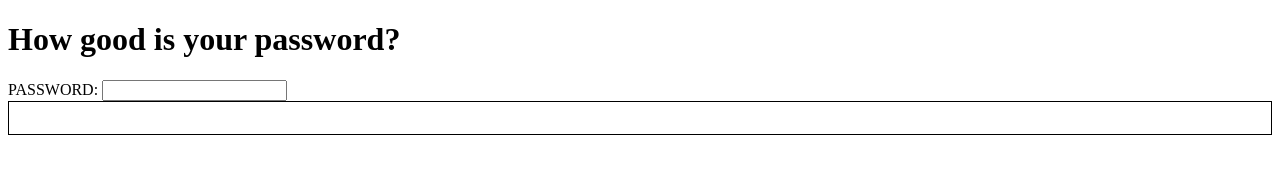
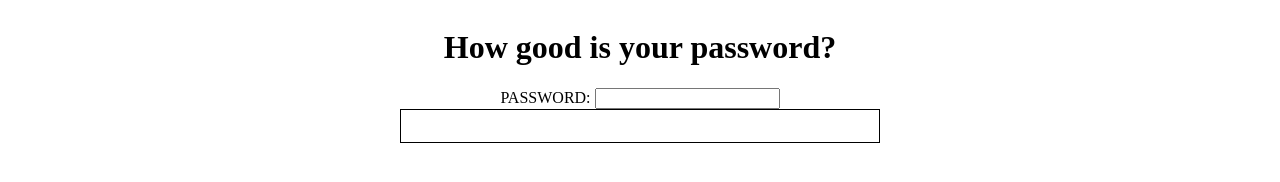
Before and after one commit to MarlonTancredo/password-strength, a plain HTML site: page index.html in a window 1280 px wide. Drawn offline with Linux system fonts and the light colour scheme.

Commit message:
style: styling index.html

```diff
--- a/index.html
+++ b/index.html
@@ -5,9 +5,21 @@
     <meta name="viewport" content="width=device-width, initial-scale=1" />
     <title>Intro to the DOM - Assignment</title>
   </head>
-  <body>
+  <body style="
+  display: flex;
+  flex-direction: column;
+  align-items: center;
+  justify-content: center;
+">
     <h1>How good is your password?</h1>
-    <div id="container">
+    <div id="container"
+    style="
+      display: flex;
+      flex-direction: column;
+      width: 30rem;
+      justify-content: center;
+      align-items: center;
+    ">
       <form action="">
         <label for="password">PASSWORD:</label>
         <input
```
